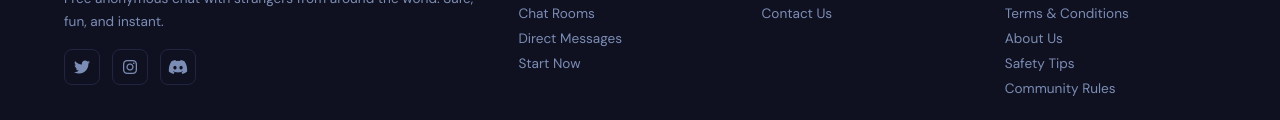
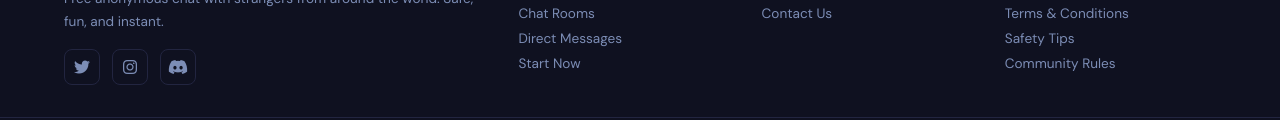
Before and after one commit to chamikumarap-commits/chatrealtime, a website: page public/index.html in a window 1280 px wide. Shown: the part 3524-3644 px from the top of the page. Drawn offline with Linux system fonts and the light colour scheme.

Commit message:
Update index.html

```diff
--- a/public/index.html
+++ b/public/index.html
@@ -274,7 +274,7 @@
       <a href="/privacy">Privacy Policy</a>
       <a href="/terms">Terms &amp; Conditions</a>
 
-      <a href="#">About Us</a>
+
       <a href="#">Safety Tips</a>
       <a href="#">Community Rules</a>
     </div>
```
